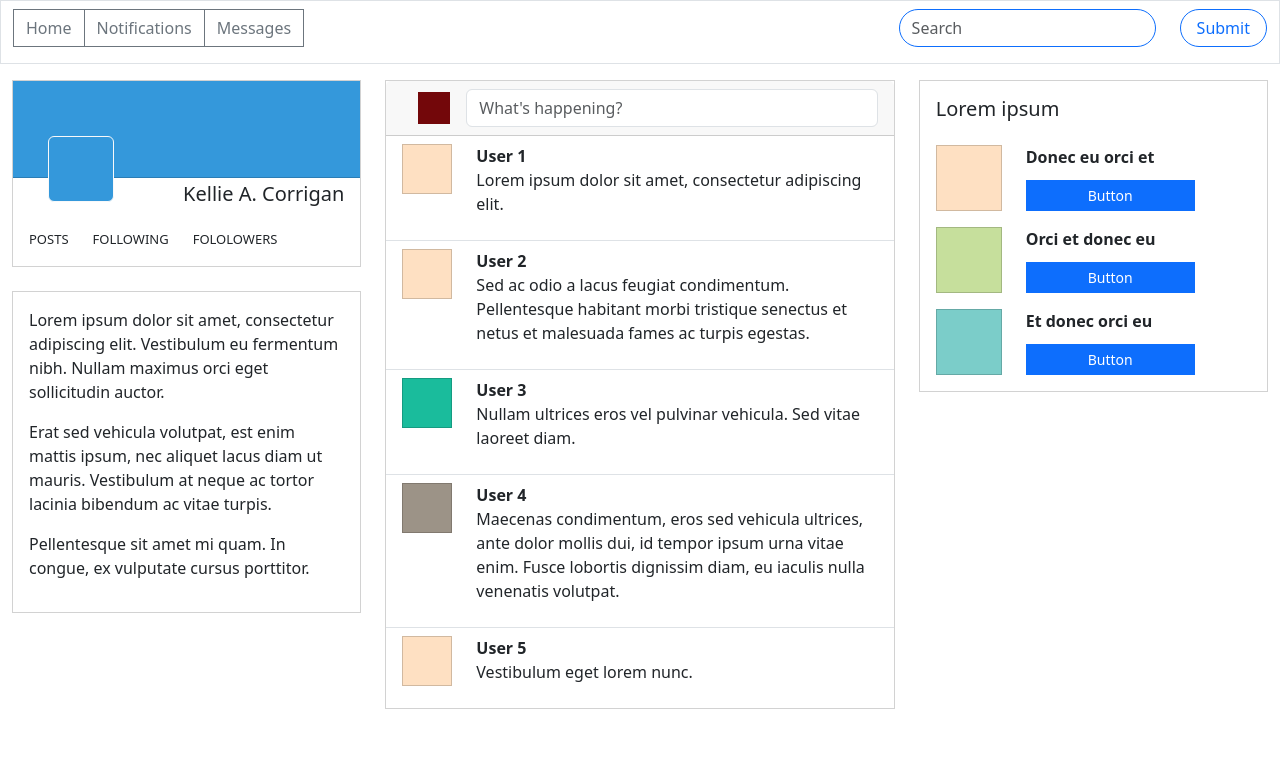
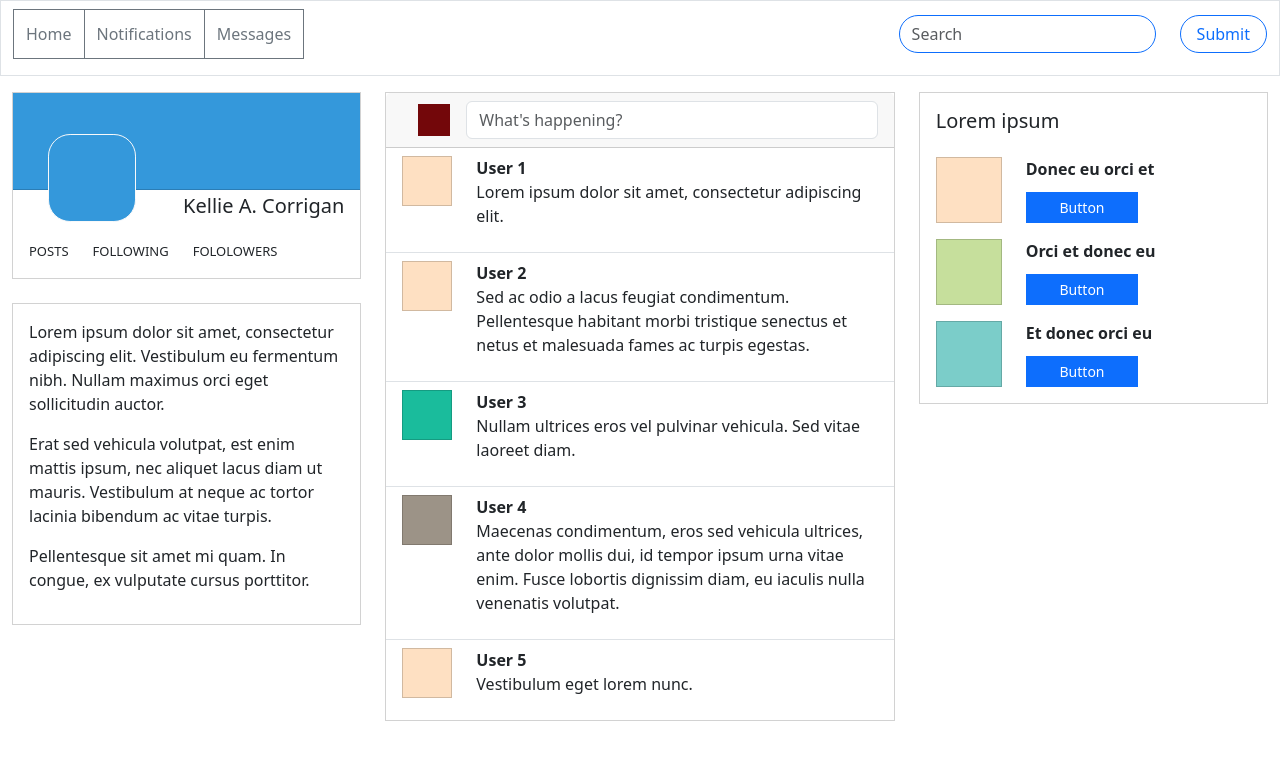
Before and after one commit to Hoomee90/social-media-clone, a React (Create React App) app: page / in a window 1280 px wide. Shown: the top 760 px of the page. Built offline with nearby package versions, Linux system fonts and the light colour scheme.

Commit message:
add misc styling

```diff
--- a/src/components/Account.js
+++ b/src/components/Account.js
@@ -12,7 +12,7 @@ function Account(props) {
 
         <Col className="d-flex align-items-start flex-column">
           <p className="mb-0"><strong>{props.userName}</strong></p>
-          <Button size="sm" className="mt-auto w-75">Button</Button>
+          <Button size="sm" className="mt-auto w-50">Button</Button>
         </Col>
       </Row>
     </React.Fragment>
--- a/src/components/HeaderNavbar.js
+++ b/src/components/HeaderNavbar.js
@@ -21,7 +21,7 @@ function HeaderNavbar() {
               <Button href="#" variant="outline-secondary">Messages</Button>
             </ButtonGroup>
           </Navbar.Collapse>
-          <Form inline>
+          <Form inline="true">
             <Row>
               <Col xs="auto">
                 <Form.Control
@@ -37,7 +37,7 @@ function HeaderNavbar() {
           </Form>
         </Container>
       </Navbar>
-    </React.Fragment>
+    </React.Fragment >
   );
 }
 
--- a/src/components/ProfileBox.js
+++ b/src/components/ProfileBox.js
@@ -1,5 +1,5 @@
 import React from "react";
-import { Stack } from "react-bootstrap";
+import Stack from "react-bootstrap/Stack";
 import Card from 'react-bootstrap/Card';
 
 function ProfileBox() {
@@ -10,7 +10,7 @@ function ProfileBox() {
         <Card border="light" className="z-1 position-absolute profile-picture" style={{ backgroundColor: "#3498DB" }}></Card>
         <Card.Title className="pt-1 me-3 text-end" >Kellie A. Corrigan</Card.Title>
         <Card.Body>
-          <Stack direction="horizontal" gap={4}>
+          <Stack direction="horizontal" gap={4} className="m-auto">
             <a href="#">POSTS</a>
             <a href="#">FOLLOWING</a>
             <a href="#">FOLOLOWERS</a>
--- a/src/index.css
+++ b/src/index.css
@@ -1,4 +1,4 @@
-.card:not(.profile-picture),
+.card,
 .btn,
 .badge {
   border-radius: 0;
@@ -9,9 +9,13 @@
 }
 
 .profile-picture {
-  padding: 2em;
-  top: 30%;
+  padding: 2.7em;
+  top: 22%;
   left: 10%;
+}
+
+.profile-picture {
+  border-radius: 25%;
 }
 
 .account {
@@ -23,3 +27,7 @@ a {
   color: inherit;
   text-decoration: none;
 }
+
+a.btn {
+  padding: 12px;
+}
```
